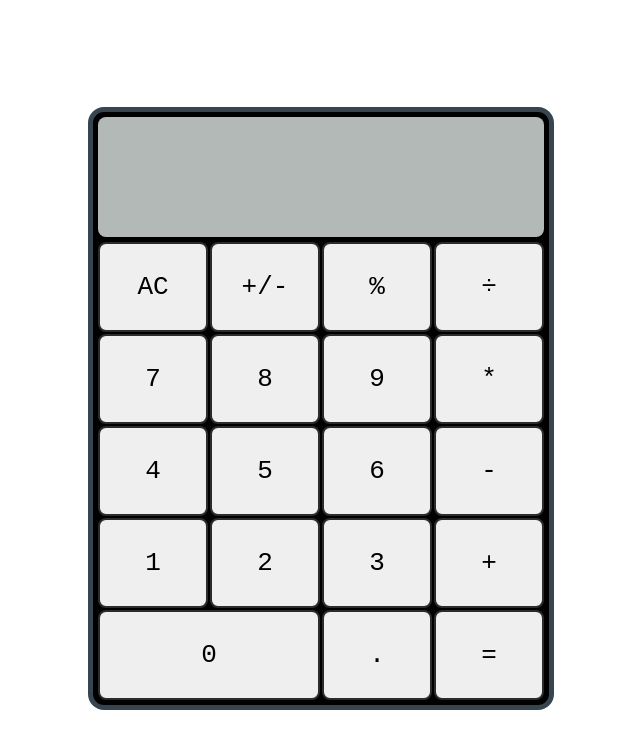
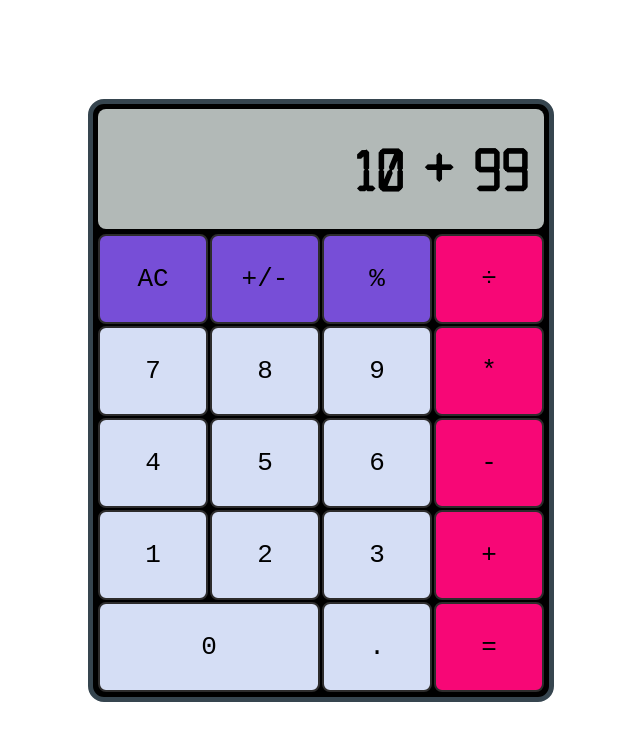
Before and after one commit to jahnzeb-bastaki/JS-Calculator, a plain HTML site: page index.html in a window 1280 px wide. Shown: the whole page, without its empty margins (319-959 px from the left). Drawn offline with Linux system fonts and the light colour scheme.

Commit message:
Added ID and Classes to buttons

```diff
--- a/index.html
+++ b/index.html
@@ -11,28 +11,28 @@
   <div class="content">
       <div class="calc">
         <div class="calc-screen">
-
+          <p id="display">10 + 99</p>
         </div>
         <div class="calc-buttons">
-          <button id="clear">AC</button>
-          <button id="negative">+/-</button>
-          <button id="remainder">%</button>
-          <button id="divide">÷</button>
-          <button id="seven">7</button>
-          <button id="eight">8</button>
-          <button id="nine">9</button>
-          <button id="multiply">*</button>
-          <button id="">4</button>
-          <button id="five">5</button>
-          <button id="six">6</button>
-          <button id="subtract">-</button>
-          <button id="one">1</button>
-          <button id="two">2</button>
-          <button id="three">3</button>
-          <button id="add">+</button>
-          <button id="zero">0</button>
-          <button id="period">.</button>
-          <button id="equals">=</button>
+          <button class="top-row" id="clear">AC</button>
+          <button class="top-row" id="negative">+/-</button>
+          <button class="top-row" id="remainder">%</button>
+          <button class="function" id="divide">÷</button>
+          <button class="number" id="seven">7</button>
+          <button class="number" id="eight">8</button>
+          <button class="number" id="nine">9</button>
+          <button class="function" id="multiply">*</button>
+          <button class="number" id="">4</button>
+          <button class="number" id="five">5</button>
+          <button class="number" id="six">6</button>
+          <button class="function" id="subtract">-</button>
+          <button class="number" id="one">1</button>
+          <button class="number" id="two">2</button>
+          <button class="number" id="three">3</button>
+          <button class="function" id="add">+</button>
+          <button class="number" id="zero">0</button>
+          <button class="number" id="period">.</button>
+          <button class="function" id="equals">=</button>
         </div>
       </div>
     </div>
--- a/styles.css
+++ b/styles.css
@@ -1,10 +1,19 @@
 :root{
   --hotpink: #f70776;
-  --purple: #6643b5;
+  --purple: #774ed7;
   --lightpurple: #d5def5;
   --calcColor: #36454F;
 }
 
+@font-face {
+  font-family: calculator;
+  src: url(./Calculator.ttf);
+}
+
+*{
+  margin: 0px;
+  padding: 0px;
+}
 html{
   height: 100%;
 }
@@ -24,7 +33,8 @@ body{
   justify-content: center;
   align-items: center;
   background-color: black;
-  padding: 5px
+  padding: 5px;
+  max-width: 446px;
 }
 
 .calc-screen{
@@ -33,6 +43,16 @@ body{
   height: 120px;
   background-color: #b2b9b7;
   border-radius: 8px;
+  display: flex;
+  align-items: center;
+  justify-content: flex-end;
+}
+
+.calc-screen #display{
+  padding: 5px 16px;
+  font-size: 4em;
+  font-family: calculator;
+  font-weight: bold;
 }
 
 .calc-buttons{
@@ -50,8 +70,24 @@ button{
   font-size: 2em;
 }
 
+button:hover{
+  opacity: .9;
+}
+
 button:active {
-  opacity: .9;
+  opacity: .7;
+}
+
+.function{
+  background-color: var(--hotpink);
+}
+
+.top-row{
+  background-color: var(--purple);
+}
+
+.number{
+  background-color: var(--lightpurple);
 }
 
 #zero{
```
Also changed, not shown: Calculator.ttf (added).
